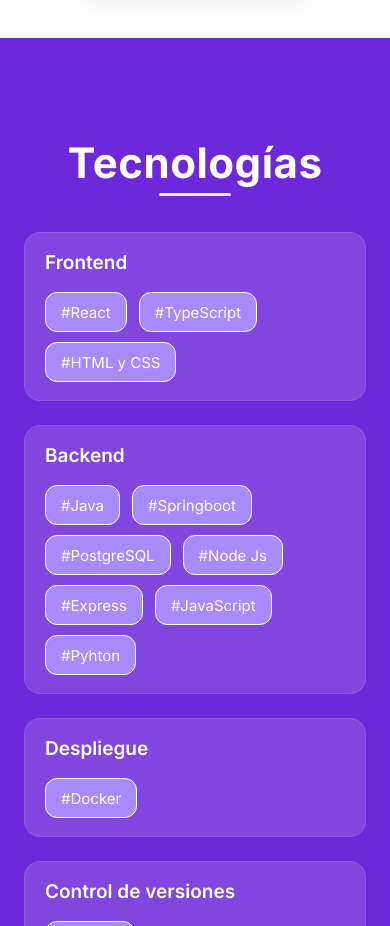
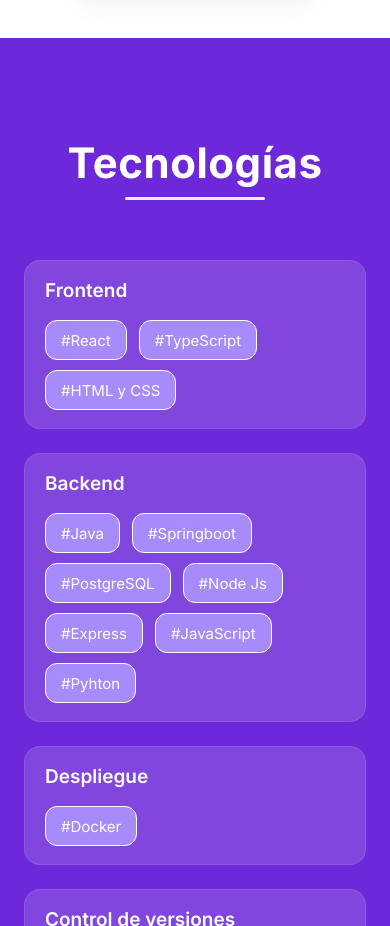
Before and after one commit to anadruetta29/dev-portfolio, a React (Vite) app: page / in a window 390 px wide. Shown: the part 1890-2816 px from the top of the page. Built offline with nearby package versions, Linux system fonts and the light colour scheme.

Commit message:
Update style.module.css

```diff
--- a/src/ui/components/sections/skills/style.module.css
+++ b/src/ui/components/sections/skills/style.module.css
@@ -85,16 +85,6 @@
         align-items: stretch;
     }
 
-    .title {
-        margin-bottom: 32px;
-    }
-
-    .title h2::after {
-        width: 72px;
-        height: 3px;
-        bottom: -8px;
-    }
-
     .technologies {
         grid-template-columns: 1fr;
         gap: 24px;
```
